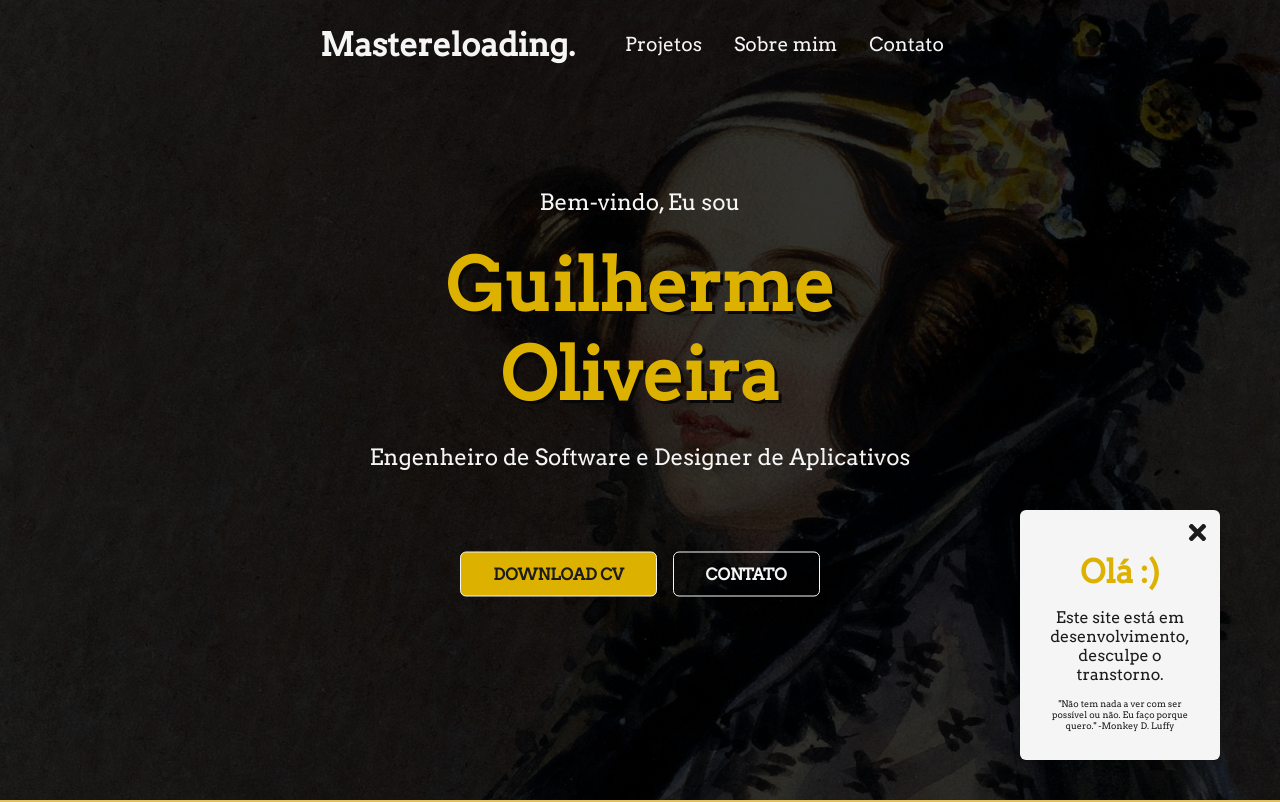
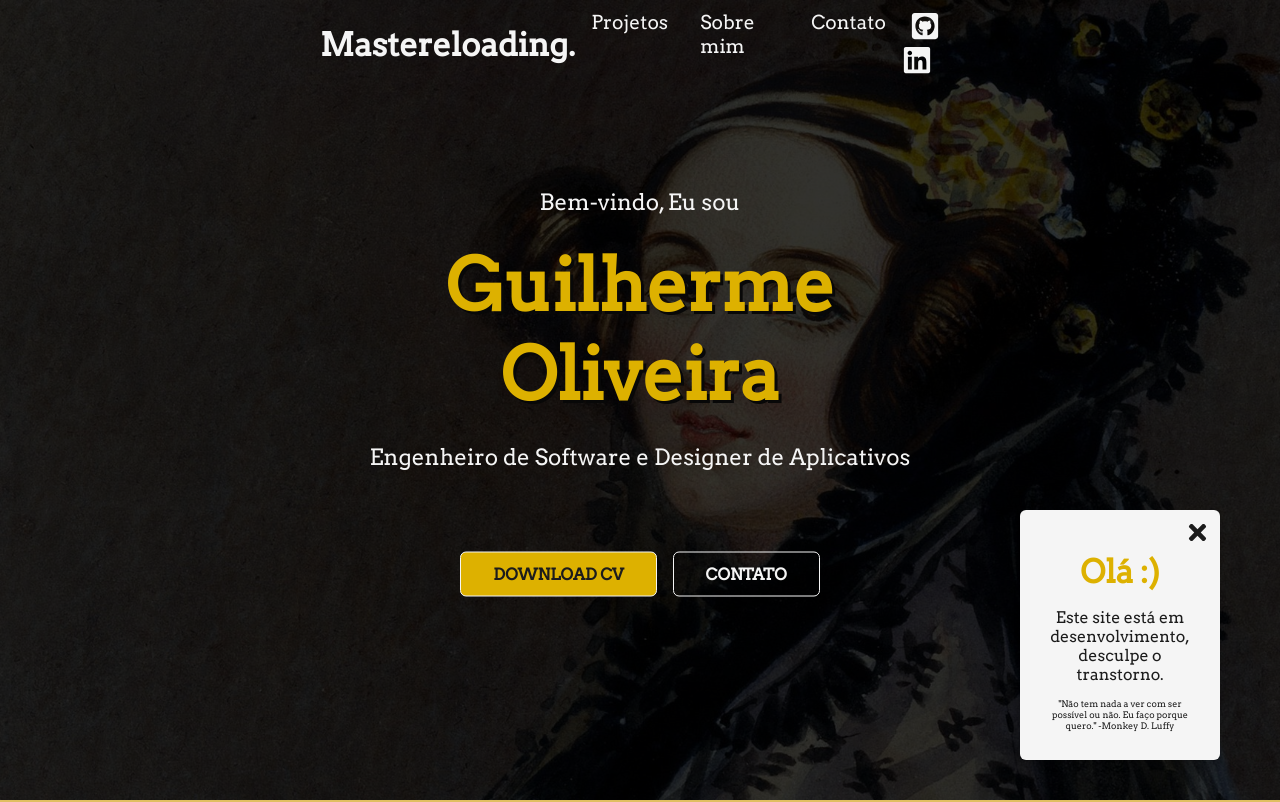
Before and after one commit to Mastereloading/guilherme-mastereloading, a React (Vite) app: page / in a window 1280 px wide. Shown: the top 802 px of the page. Built offline with nearby package versions, Linux system fonts and the light colour scheme; no server answers.

Commit message:
Included header icons

```diff
--- a/src/components/header/Header.tsx
+++ b/src/components/header/Header.tsx
@@ -3,6 +3,8 @@ import { HashLink } from 'react-router-hash-link'
 import { FaBars, FaTimes } from 'react-icons/fa'
 import { Container } from "./styles"
 import colors from '../../styles/colors'
+
+import { FaLinkedin, FaGithubSquare } from 'react-icons/fa'
 
 const Header = () => {
   const [headerBackground, setHeaderBackground] = useState(false)
@@ -53,6 +55,20 @@ const Header = () => {
           <li>
             <HashLink to='/#contact' scroll={el => scroll(el, 150)} className='link' onClick={() => { setClickHamburger(false)}}>Contato</HashLink>
           </li>
+          <div className='headericons'>
+            <a
+              href="https://www.github.com/Mastereloading"
+              target="_blank"
+            >
+              <FaGithubSquare className='iconsocial' size={30} style={{ color: colors.white, margin: '0 0.5rem' }} />
+            </a>
+            <a
+              href="https://www.linkedin.com/in/Mastereloading"
+              target="_blank"
+            >
+              <FaLinkedin className='iconsocial' size={30} style={{ color: colors.white }} />
+            </a>
+          </div>
         </ul>
         <div className='hamburger' onClick={() => { setClickHamburger(!clickHamburger)}}>
           {
--- a/src/components/header/styles.tsx
+++ b/src/components/header/styles.tsx
@@ -84,6 +84,9 @@ export const Container = styled.div`
             top: 0;
             right: 0;
             display: initial
+        };
+        .headericons {
+            display: none
         }
     }
 `
```
